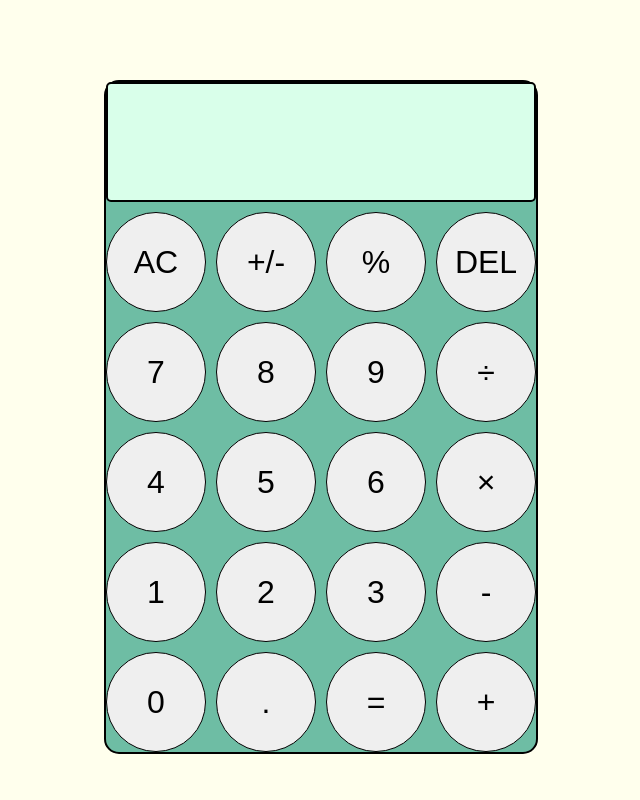
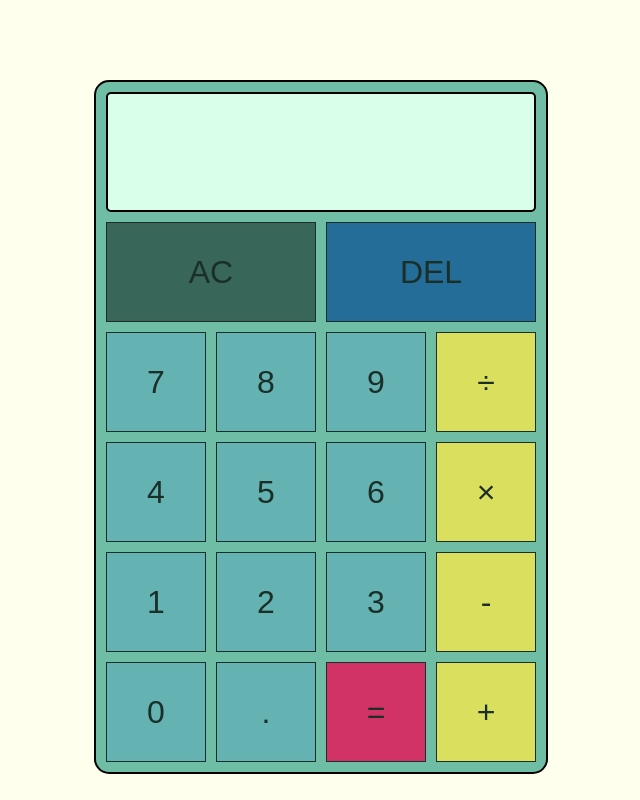
Before and after one commit to danoru/odin-calculator, a plain HTML site: page index.html in a window 1280 px wide. Shown: the whole page, without its empty margins (319-959 px from the left). Drawn offline with Linux system fonts and the light colour scheme.

Commit message:
Removed +/- & % calc buttons and restyled for final product

```diff
--- a/index.html
+++ b/index.html
@@ -13,10 +13,8 @@
       <div class="previousNumber"></div>
       <div class="currentNumber"></div>
     </div>
-    <button class="clearButton">AC</button>
-    <button class="operatorButton">+/-</button> <!-- Requires additional functionality -->
-    <button class="operatorButton">%</button> <!-- Requires additional functionality -->
-    <button class="deleteButton">DEL</button>
+    <button class="clearButton spanTwo">AC</button>
+    <button class="deleteButton spanTwo">DEL</button>
     <button class="numberButton">7</button>
     <button class="numberButton">8</button>
     <button class="numberButton">9</button>
--- a/script.js
+++ b/script.js
@@ -48,12 +48,6 @@ class Calculator {
         break
       case "÷":
         computation = prev / current
-        break
-      case "%":
-        computation = current / 100
-        break
-      case "+/-":
-        computation = current * -1
         break
       default:
         return
--- a/styles.css
+++ b/styles.css
@@ -23,6 +23,7 @@ body {
   grid-template-rows: minmax(120px, auto) repeat(5, 100px);
   justify-content: center;
   margin-top: 10vh;
+  padding: 10px;
 }
 
 .output {
@@ -49,12 +50,36 @@ body {
 
 .calculator > button {
   border: 1px black solid;
-  border-radius: 50%;
   cursor: pointer;
   font-size: 2rem;
   padding: 10px;
+  opacity: .75
 }
 
-.span-two {
- grid-column: span 2;
+.calculator > button:hover {
+  opacity: 1
 }
+
+.numberButton {
+  background-color: #62afb7;
+}
+
+.operatorButton {
+  background-color: #ffec47;
+}
+
+.clearButton {
+  background-color:#274b41;
+}
+
+.deleteButton {
+  background-color:#0b5394;
+}
+
+.equalsButton {
+  background-color:#f20553;
+}
+
+.spanTwo {
+  grid-column: span 2;
+}
```
